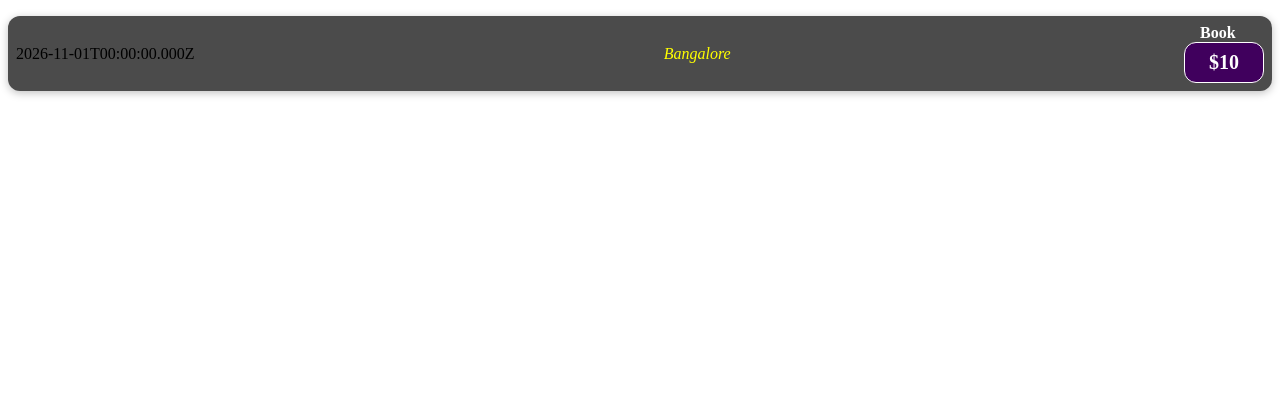
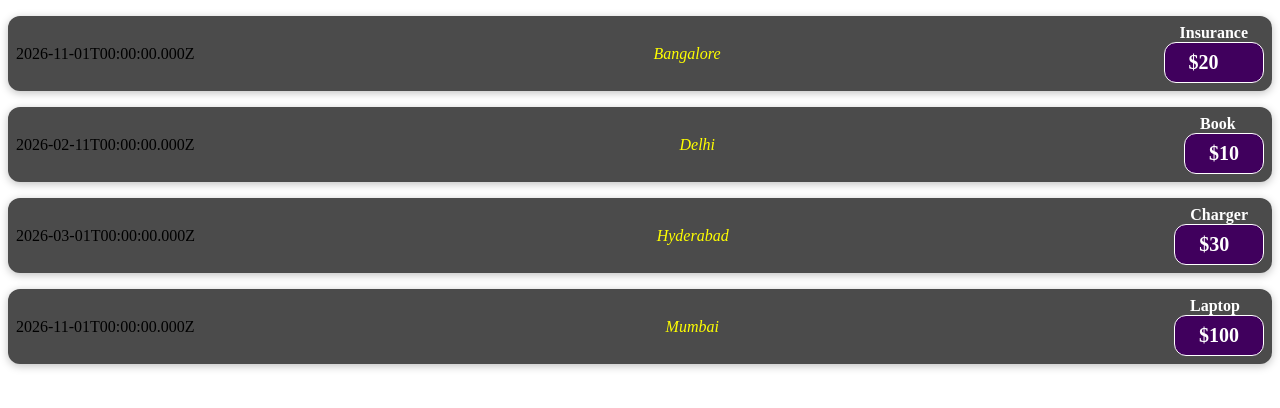
Before and after one commit to aimgodheretest/Sharpener-React-Learning-Module, a React (Vite) app: page / in a window 1280 px wide. Shown: the top 408 px of the page. Built offline with nearby package versions, Linux system fonts and the light colour scheme.

Commit message:
feat:Props Object & Passing Data to Child Component

```diff
--- a/src/App.jsx
+++ b/src/App.jsx
@@ -1,10 +1,32 @@
 import ExpenseItems from "./components/ExpenseItems.jsx";
-import Header from "./components/Header.jsx";
 
 function App() {
   return (
     <>
-      <ExpenseItems />
+      <ExpenseItems
+        date={new Date(2026, 10, 1)}
+        location={"Bangalore"}
+        title={"Insurance"}
+        price={20}
+      />
+      <ExpenseItems
+        date={new Date(2026, 1, 11)}
+        location={"Delhi"}
+        title={"Book"}
+        price={10}
+      />
+      <ExpenseItems
+        date={new Date(2026, 2, 1)}
+        location={"Hyderabad"}
+        title={"Charger"}
+        price={30}
+      />
+      <ExpenseItems
+        date={new Date(2026, 10, 1)}
+        location={"Mumbai"}
+        title={"Laptop"}
+        price={100}
+      />
     </>
   );
 }
--- a/src/components/ExpenseItems.jsx
+++ b/src/components/ExpenseItems.jsx
@@ -1,9 +1,9 @@
 import "./ExpenseItems.css";
-function ExpenseItem() {
-  const expenseDate = new Date(2026, 10, 1).toISOString();
-  const expenseLocation = "Bangalore";
-  const expenseTitle = "Book";
-  const expensePrice = 10;
+function ExpenseItem(props) {
+  const expenseDate = props.date.toISOString();
+  const expenseLocation = props.location;
+  const expenseTitle = props.title;
+  const expensePrice = props.price;
   return (
     <div className="expense-item">
       <div>{expenseDate}</div>
```
